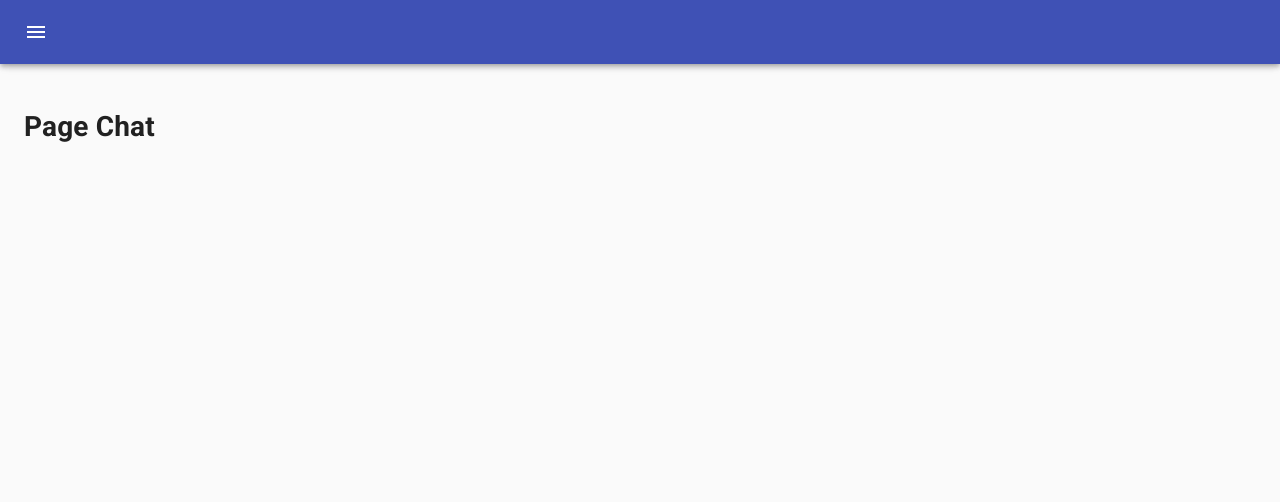
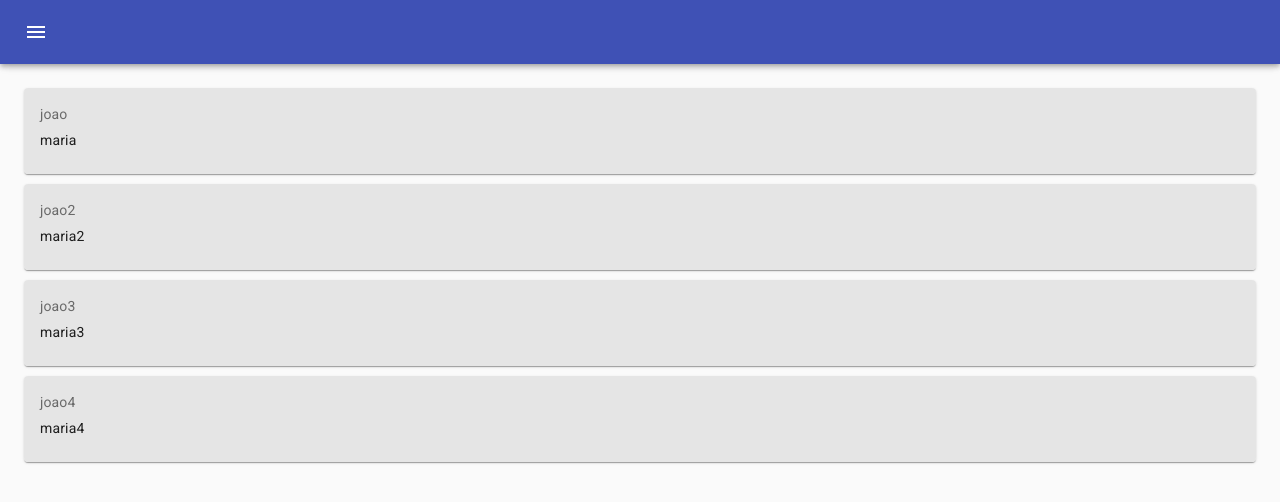
Before and after one commit to LASalvador/seguranca-informacao, a React (Create React App) app in the folder client/: page /chat in a window 1280 px wide. Shown: the top 502 px of the page. Built offline with nearby package versions, Linux system fonts and the light colour scheme.

Commit message:
adicionando chat card e atualizando chat page

```diff
--- /dev/null
+++ b/client/src/components/ChatCard.js
@@ -0,0 +1,33 @@
+import React from 'react';
+import { makeStyles } from '@material-ui/core/styles';
+import Card from '@material-ui/core/Card';
+import CardContent from '@material-ui/core/CardContent';
+import Typography from '@material-ui/core/Typography';
+
+const useStyles = makeStyles({
+  root: {
+    minWidth: 275,
+    marginBottom: 10,
+    background: '#e4e4e4e4',
+  },
+  title: {
+    fontSize: 14,
+  },
+});
+
+export default function ChatCard(props) {
+  const classes = useStyles();
+
+  return (
+    <Card className={classes.root}>
+      <CardContent>
+        <Typography className={classes.title} color="textSecondary" gutterBottom>
+          {props.author}
+        </Typography>
+        <Typography variant="body2" component="p">
+          {props.content}
+        </Typography>
+      </CardContent>
+    </Card>
+  );
+}
--- a/client/src/pages/Chat.js
+++ b/client/src/pages/Chat.js
@@ -1,9 +1,33 @@
 import React, { Component } from 'react';
+import ChatCard from '../components/ChatCard';
 
 export default class Chat extends Component {
+    state = {
+        list: []
+    }
+
+    async componentDidMount (){
+        this.setState({list: [
+            {author: 'joao', content: 'maria'},
+            {author: 'joao2', content: 'maria2'},
+            {author: 'joao3', content: 'maria3'},
+            {author: 'joao4', content: 'maria4'},
+        ]})
+    }
+
     render () {
         return (
-            <h1>Page Chat</h1>
-        )
+            <section>
+                {
+                    this.state.list.map((msg) => {
+                       return <ChatCard
+                            author={msg.author}
+                            content={msg.content}
+                        />
+                    })
+                }
+
+            </section>
+        );
     }
 }
```
Also changed, not shown: client/src/components/chatCard.js (deleted).
